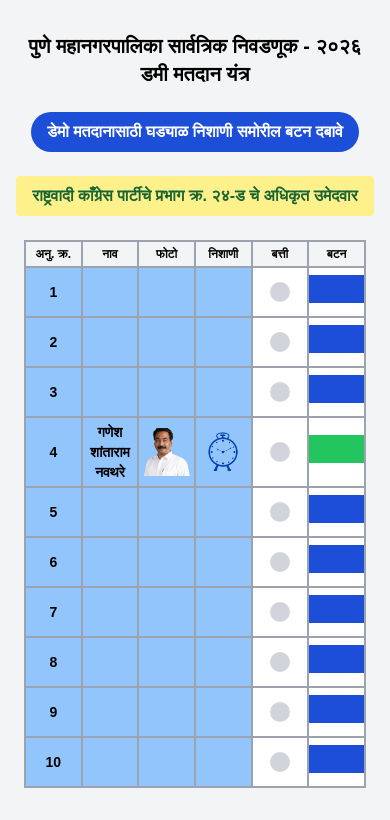
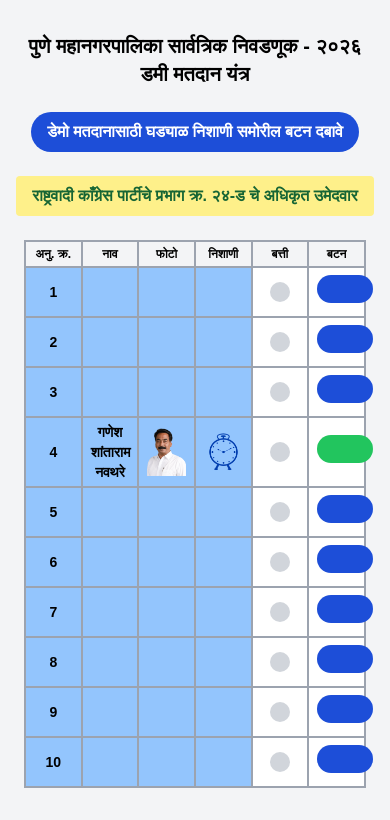
Before and after one commit to corporateDynastical/ganesh_navthare_dummyvote, a Next.js app: page / in a window 390 px wide. Shown: the top 820 px of the page. Built offline with nearby package versions, Linux system fonts and the light colour scheme.

Commit message:
Update page.tsx

```diff
--- a/app/page.tsx
+++ b/app/page.tsx
@@ -42,7 +42,7 @@
         </span>
       </div>
 
-      {/* 👇 Mobile spacing added (p-2), desktop tight (md:p-0) */}
+      {/* Mobile gets breathing space — desktop stays tight */}
       <div className="overflow-x-hidden p-2 md:p-0">
         <table className="w-full border-2 border-gray-400 dark:border-gray-600 table-fixed">
           <thead>
@@ -50,7 +50,7 @@
               {["अनु. क्र.","नाव","फोटो","निशाणी","बत्ती","बटन"].map((h, i) => (
                 <th
                   key={i}
-                  className="border-2 border-gray-400 px-1 py-1 text-center text-xs font-bold"
+                  className="border-2 border-gray-400 px-2 md:px-1 py-1 text-center text-xs font-bold"
                 >
                   {h}
                 </th>
@@ -61,15 +61,15 @@
           <tbody>
             {[...Array(10)].map((_, index) => (
               <tr key={index} className="bg-blue-300 dark:bg-gray-800">
-                <td className="border-2 border-gray-400 px-1 py-1 text-center font-bold text-sm">
+                <td className="border-2 border-gray-400 px-2 md:px-1 py-1 text-center font-bold text-sm">
                   {index + 1}
                 </td>
 
-                <td className="border-2 border-gray-400 px-1 py-1 text-center font-bold text-sm">
+                <td className="border-2 border-gray-400 px-2 md:px-1 py-1 text-center font-bold text-sm">
                   {index === 3 ? "गणेश शांताराम नवथरे" : ""}
                 </td>
 
-                <td className="border-2 border-gray-400 px-1 py-1 text-center">
+                <td className="border-2 border-gray-400 px-2 md:px-1 py-1 text-center">
                   {index === 3 ? (
                     <img src="/user.png" className="w-12 h-12 mx-auto object-cover" />
                   ) : (
@@ -77,7 +77,7 @@
                   )}
                 </td>
 
-                <td className="border-2 border-gray-400 px-1 py-1 text-center">
+                <td className="border-2 border-gray-400 px-2 md:px-1 py-1 text-center">
                   {index === 3 ? (
                     <img
                       src="/symbol-bartan.png"
@@ -89,7 +89,7 @@
                 </td>
 
                 {/* बत्ती */}
-                <td className="border-2 border-gray-400 px-1 py-1 text-center bg-white dark:bg-gray-800">
+                <td className="border-2 border-gray-400 px-2 md:px-1 py-1 text-center bg-white dark:bg-gray-800">
                   <div
                     className={`w-5 h-5 rounded-full mx-auto ${
                       activeRow === index ? "bg-red-600" : "bg-gray-300 dark:bg-gray-500"
@@ -97,14 +97,14 @@
                   ></div>
                 </td>
 
-                {/* 👇 Button cell padding reduced so button touches border more */}
-                <td className="border-2 border-gray-400 px-0 py-0 text-center bg-white dark:bg-gray-800">
+                {/* बटन — curved + closer to border */}
+                <td className="border-2 border-gray-400 px-2 md:px-1 py-1 text-center bg-white dark:bg-gray-800">
                   <button
                     onClick={() =>
                       index === 3 ? playButtonSound(index) : playOtherButtonSound(index)
                     }
-                    className={`h-7 w-full rounded-none ${
-                      index === 3 ? "bg-green-500" : "bg-blue-700"
+                    className={`h-7 rounded-full ${
+                      index === 3 ? "bg-green-500 w-14" : "bg-blue-700 w-14"
                     }`}
                   />
                 </td>
```
